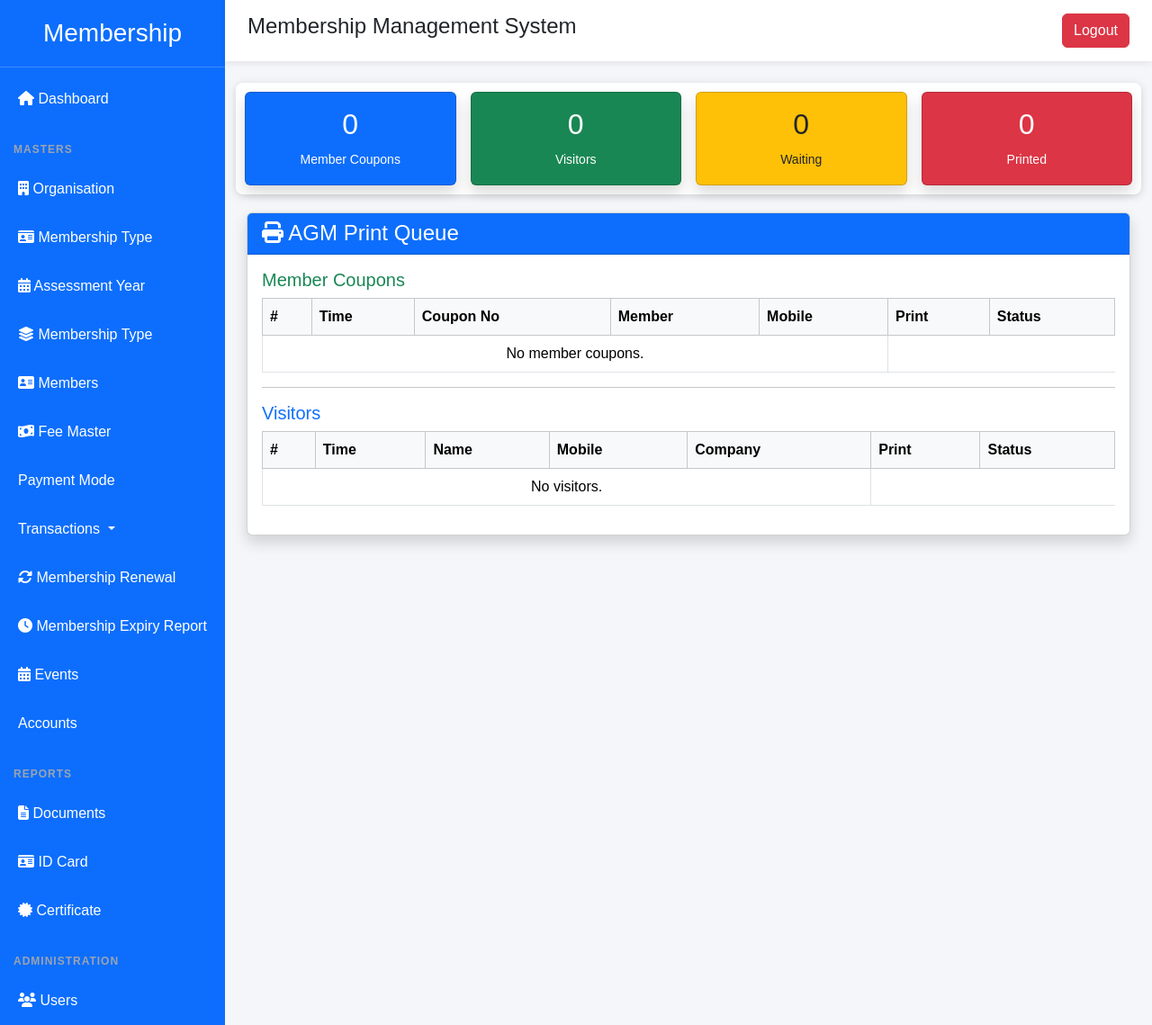
After one commit to nandiappalam/membership-erp, a Django app: page /events/print-queue/ in a window 1280 px wide. The commit adds this page. Shown: the whole page at 90% size. Run offline with Django 5.2, Linux system fonts and the light colour scheme; a user stored in the database is signed in; data comes from the database, SQL or seed files in the repository; both versions use the stored data as it was after the commit; data that the repository does not hold is empty; some libraries are stand-ins or nearby versions.

Commit message:
coupon print in queue

```diff
--- /dev/null
+++ b/events/templates/events/print_queue.html
@@ -0,0 +1,255 @@
+{% extends "membership/base.html" %}
+{% load static %}
+
+{% block title %}Print Queue{% endblock %}
+
+{% block content %}
+
+<style>
+    .sticky-dashboard{
+
+    position:sticky;
+
+    top:10px;
+
+    z-index:999;
+
+    background:#fff;
+
+    padding:10px;
+
+    margin-bottom:20px;
+
+    border-radius:8px;
+
+    box-shadow:0 2px 10px rgba(0,0,0,.15);
+
+}
+</style>
+
+ <div class="sticky-dashboard">
+
+    <div class="row g-3">
+
+        <div class="col-md-3">
+            <div class="card bg-primary text-white shadow">
+                <div class="card-body text-center">
+                    <h2>{{ members.count }}</h2>
+                    <small>Member Coupons</small>
+                </div>
+            </div>
+        </div>
+
+        <div class="col-md-3">
+            <div class="card bg-success text-white shadow">
+                <div class="card-body text-center">
+                    <h2>{{ visitors.count }}</h2>
+                    <small>Visitors</small>
+                </div>
+            </div>
+        </div>
+
+        <div class="col-md-3">
+            <div class="card bg-warning text-dark shadow">
+                <div class="card-body text-center">
+                    <h2>{{ waiting_count }}</h2>
+                    <small>Waiting</small>
+                </div>
+            </div>
+        </div>
+
+        <div class="col-md-3">
+            <div class="card bg-danger text-white shadow">
+                <div class="card-body text-center">
+                    <h2>{{ printed_count }}</h2>
+                    <small>Printed</small>
+                </div>
+            </div>
+        </div>
+
+    </div>
+
+</div>
+
+
+
+<div class="container-fluid mt-3">
+
+    <div class="card shadow">
+
+        <div class="card-header bg-primary text-white">
+
+            <h4 class="mb-0">
+                <i class="fas fa-print"></i>
+                AGM Print Queue
+            </h4>
+
+        </div>
+
+
+
+
+        <div class="card-body">
+
+            <h5 class="text-success">Member Coupons</h5>
+
+            <table class="table table-bordered table-hover">
+
+                <thead class="table-light">
+
+                    <tr>
+
+                        <th>#</th>
+                        <th>Time</th>
+                        <th>Coupon No</th>
+                        <th>Member</th>
+                        <th>Mobile</th>
+                        <th>Print</th>
+                        <th>Status</th>
+
+                    </tr>
+
+                </thead>
+
+                <tbody>
+
+                {% for coupon in members %}
+
+                    <tr>
+
+                        <td>{{ forloop.counter }}</td>
+                        <td>{{ coupon.issued_at|date:"d-m-Y H:i" }}</td>
+
+                        <td>{{ coupon.coupon_no }}</td>
+
+                        <td>{{ coupon.attendance.member.owner_name }}</td>
+
+                        <td>{{ coupon.attendance.member.mobile }}</td>
+
+                        <td>
+
+                            <a href="{% url 'coupon_print' coupon.id %}"
+                               target="_blank"
+                               class="btn btn-success btn-sm">
+
+                                <i class="fas fa-print"></i> Print
+
+                            </a>
+
+                        </td>
+
+                        <td>
+                            {% if coupon.printed %}
+                                <span class="badge bg-success">Printed</span>
+                            {% else %}
+                                <span class="badge bg-danger">Waiting</span>
+                            {% endif %}
+                            </td>
+                    </tr>
+
+                {% empty %}
+
+                    <tr>
+
+                        <td colspan="5" class="text-center">
+
+                            No member coupons.
+
+                        </td>
+
+                    </tr>
+
+                {% endfor %}
+
+                </tbody>
+
+            </table>
+
+            <hr>
+
+            <h5 class="text-primary">Visitors</h5>
+
+            <table class="table table-bordered table-hover">
+
+                <thead class="table-light">
+
+                    <tr>
+
+                        <th>#</th>
+                        <th>Time</th>
+                        <th>Name</th>
+                        <th>Mobile</th>
+                        <th>Company</th>
+                        <th>Print</th>
+                        <th>Status</th>
+
+                    </tr>
+
+                </thead>
+
+                <tbody>
+
+                {% for visitor in visitors %}
+
+                    <tr>
+
+                        <td>{{ forloop.counter }}</td>
+                        <td>{{ coupon.issued_at|date:"d-m-Y H:i" }}</td>
+
+                        <td>{{ visitor.visitor_name }}</td>
+
+                        <td>{{ visitor.mobile }}</td>
+
+                        <td>{{ visitor.company }}</td>
+
+                        <td>
+
+                            <a href="{% url 'visitor_pass_print' visitor.id %}"
+   target="_blank"
+   class="btn btn-primary btn-sm">
+    <i class="fas fa-print"></i> Print
+</a>
+
+                        </td>
+
+                        <td>
+{% if visitor.printed %}
+    <span class="badge bg-success">Printed</span>
+{% else %}
+    <span class="badge bg-danger">Waiting</span>
+{% endif %}
+</td>
+
+                    </tr>
+
+                {% empty %}
+
+                    <tr>
+
+                        <td colspan="5" class="text-center">
+
+                            No visitors.
+
+                        </td>
+
+                    </tr>
+
+                {% endfor %}
+
+                </tbody>
+
+            </table>
+
+        </div>
+
+    </div>
+
+</div>
+
+<script>
+setTimeout(function () {
+    location.reload();
+}, 5000);
+</script>
+
+{% endblock %}
--- a/events/urls.py
+++ b/events/urls.py
@@ -78,5 +78,18 @@ path(
 ),
 
 
+path(
+    "print-queue/",
+    views.print_queue,
+    name="print_queue",
+),
+
+
+path(
+    "visitor-pass/<int:id>/print/",
+    views.visitor_pass_print,
+    name="visitor_pass_print",
+),
+
 
 ]
--- a/events/views.py
+++ b/events/views.py
@@ -292,6 +292,10 @@ def coupon_print(request, id):
         id=id,
     )
 
+    coupon.printed = True
+    coupon.printed_at = timezone.now()
+    coupon.save()
+
     return render(
         request,
         "events/coupon_print.html",
@@ -381,15 +385,17 @@ def agm_entry(request, event_id):
 
         else:
 
-            if request.POST.get("visitor_name"):
+            messages.warning(
+                request,
+                "Mobile Number / Membership Number not found. Please fill in the visitor details below."
+            )
 
-                pass
             return render(
                 request,
                 "events/visitor_register.html",
                 {
-                    "event":event,
-                    "mobile":search_no
+                    "event": event,
+                    "mobile": search_no
                 }
             )
 
@@ -453,12 +459,9 @@ def visitor_save(request,event_id):
         )
 
 
-        return render(
-            request,
-            "events/visitor_success.html",
-            {
-                "visitor":visitor
-            }
+        return redirect(
+            "visitor_pass_print",
+            id=visitor.id
         )
 
 
@@ -485,3 +488,51 @@ def event_qr_print(request, id):
             "url": url,
         },
     )
+
+
+@login_required(login_url="login")
+def print_queue(request):
+
+    members = EventCoupon.objects.select_related(
+        "attendance__member"
+    ).order_by("-issued_at")
+
+    visitors = EventVisitor.objects.order_by("-created_at")
+
+    waiting_count = EventCoupon.objects.filter(
+        printed=False
+    ).count()
+
+    printed_count = EventCoupon.objects.filter(
+        printed=True
+    ).count()
+
+    return render(
+        request,
+        "events/print_queue.html",
+        {
+            "members": members,
+            "visitors": visitors,
+            "waiting_count": waiting_count,
+            "printed_count": printed_count,
+        }
+    )
+
+@login_required(login_url="login")
+def visitor_pass_print(request, id):
+
+    visitor = get_object_or_404(
+        EventVisitor.objects.select_related(
+            "event",
+            "attendance"
+        ),
+        id=id
+    )
+
+    return render(
+        request,
+        "events/visitor_pass_print.html",
+        {
+            "visitor": visitor
+        }
+    )
--- a/membership/templates/membership/base.html
+++ b/membership/templates/membership/base.html
@@ -295,6 +295,13 @@ Fee Master
                 </a>
 
             </li>
+<li>
+    <a href="{% url 'print_queue' %}">
+        <i class="fas fa-print"></i>
+        Print Queue
+    </a>
+</li>
+
 
         </ul>
 
```
Also changed, not shown: events/models.py (+17 -0 lines), events/templates/events/agm_entry.html (+19 -9 lines), events/templates/events/visitor_register.html (+15 -1 lines), coupon_qr/CP000001_qZ9XR1e.png (added), db.sqlite3, events/migrations/0012_eventcoupon_printed_at_eventvisitor_printed_and_more.py (added), events/templates/events/visitor_pass_print.html (added).
